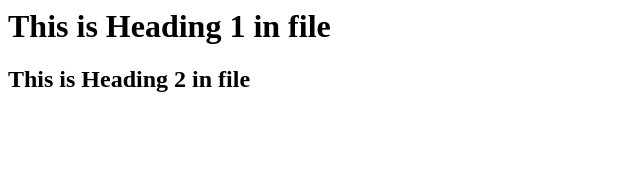
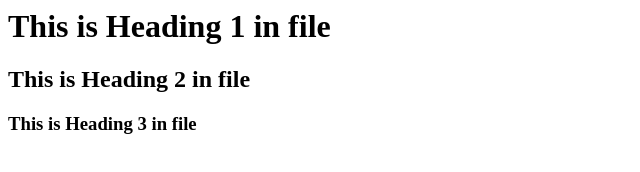
Before and after one commit to junaidnjc2/TestRepo, a plain HTML site: page index.html in a window 1280 px wide. Shown: the whole page, without its empty margins (0-640 px from the left). Drawn offline with Linux system fonts and the light colour scheme.

Commit message:
Modified by ubuntu server 2

```diff
--- a/index.html
+++ b/index.html
@@ -1,2 +1,3 @@
 <h1> This is Heading 1 in file </h1>
 <h2> This is Heading 2 in file </h2>
+<h3> This is Heading 3 in file </h3>
```
